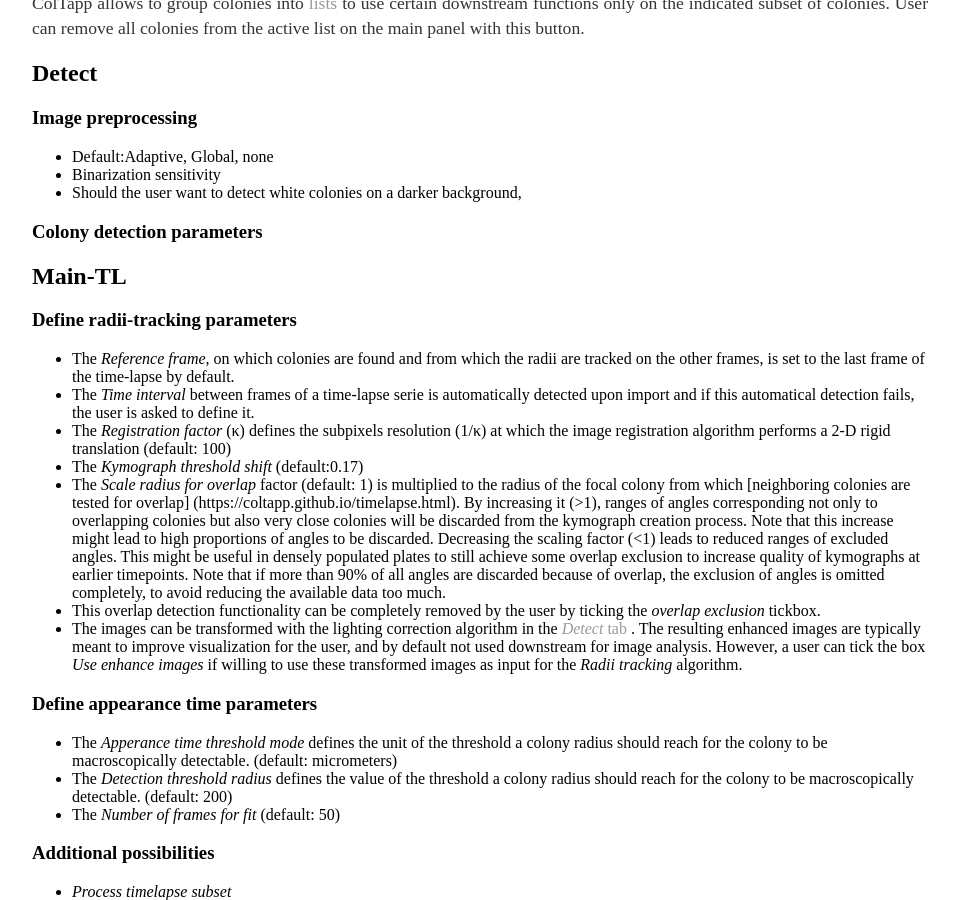
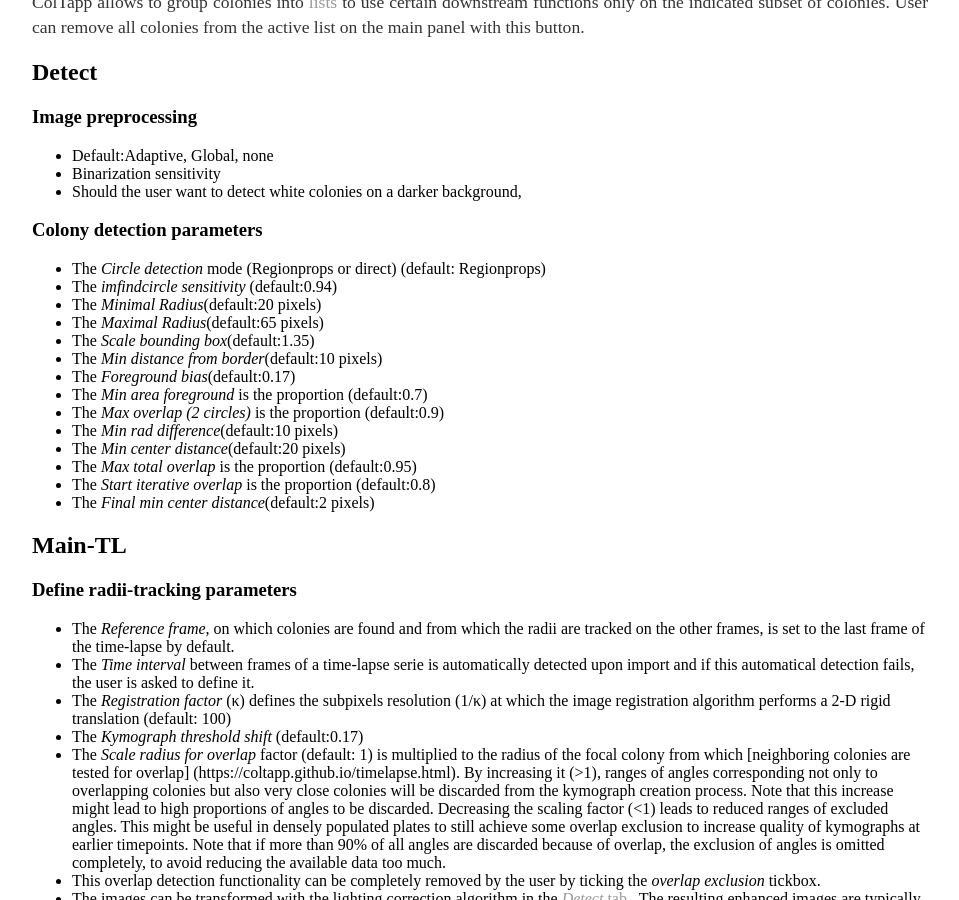
Before and after one commit to ColTapp/ColTapp.github.io, a Jekyll site: the page built from options.md, in a window 1280 px wide and 900 px high, scrolled down 2448 px. Shown: the whole window, without its empty margins (160-1119 px from the left). Built offline with Jekyll 4.4.1, drawn with Linux system fonts in a browser that asks for light colours; some of the changed text lies outside the part shown.

Commit message:
Update options.md

```diff
--- a/options.md
+++ b/options.md
@@ -19,7 +19,6 @@ Using one of the three RGB channels is computationally quick and generally preci
 </figure>
 
 ### Visualize on image
-
 - The user can use toggles to chose which data should be visualized directly on the images in the main panel.
 <figure>
   <img src="{{site.url}}/assets/images/Visualize_on_image.png" alt="Visualize on image" height="70%"/>
@@ -28,27 +27,38 @@ Using one of the three RGB channels is computationally quick and generally preci
 - The _Redefine lighting correction area_ button allows a user to chose a new subset of the image as input to the [lighting correction algorithm](https://coltapp.github.io/detect.html).
 
 ### Reference growth data
-
 When extracted automatically from an analyzed control experiment, the [reference appearance time](https://coltapp.github.io/refparam.html) of that experiment is
 averaged using the mean, by default. Yet, users concerned by the presence of outliers in the growth control experiment may chose to use the median (or any user-defined quantile) via this tab.
 
 ### Save options
-
 Autosave, back-up save
 
 ### Reset active list
-
 ColTapp allows to group colonies into [lists](https://coltapp.github.io/detect.html) to use certain downstream functions only on the indicated subset of colonies. User can remove all colonies from the active list on the main panel with this button.
 
 ## Detect
 
 ### Image preprocessing
-
 - Default:Adaptive, Global, none
 - Binarization sensitivity
 - Should the user want to detect white colonies on a darker background,
 
 ### Colony detection parameters
+- The _Circle detection_ mode (Regionprops or direct) (default: Regionprops)
+- The _imfindcircle sensitivity_ (default:0.94)
+- The _Minimal Radius_(default:20 pixels)
+- The _Maximal Radius_(default:65 pixels)
+- The _Scale bounding box_(default:1.35)
+- The _Min distance from border_(default:10 pixels)
+- The _Foreground bias_(default:0.17)
+- The _Min area foreground_ is the proportion (default:0.7)
+- The _Max overlap (2 circles)_ is the proportion (default:0.9)
+- The _Min rad difference_(default:10 pixels)
+- The _Min center distance_(default:20 pixels)
+- The _Max total overlap_ is the proportion (default:0.95)
+- The _Start iterative overlap_ is the proportion (default:0.8)
+- The _Final min center distance_(default:2 pixels)
+
 
 ## Main-TL
 
```
Also changed, not shown: other parts of options.md (+3 -3 lines).
